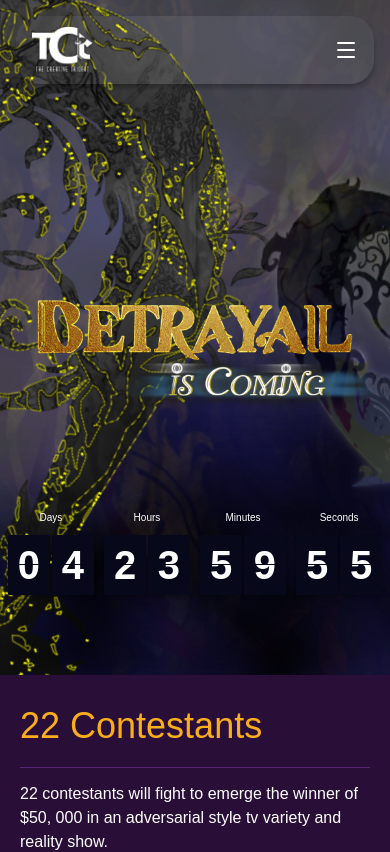
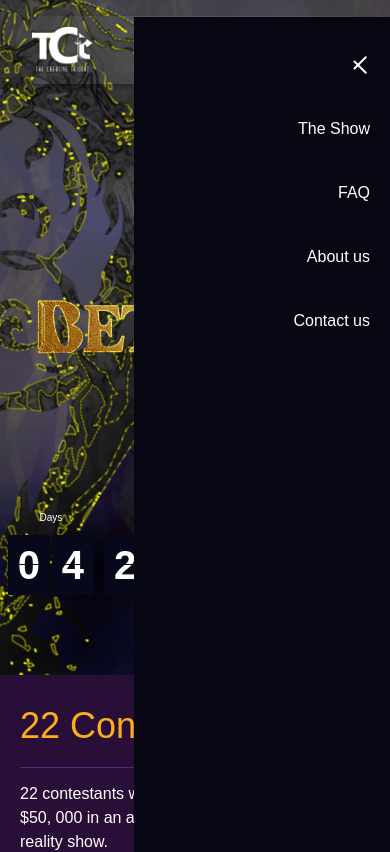
Before and after one commit to unegbuclinton/trident, a Next.js app: page / in a window 390 px wide. Shown: the top 852 px of the page. Built offline with nearby package versions, Linux system fonts and the light colour scheme.

Commit message:
update hamburger

```diff
--- a/src/components/TdIcon/svg.tsx
+++ b/src/components/TdIcon/svg.tsx
@@ -12,6 +12,36 @@ export const icons: Record<string, React.ReactNode> = {
       <rect x='3' y='18' width='18' height='2' rx='1' fill='white' />
     </svg>
   ),
+
+  cancelIcon: (
+    <svg
+      width='24'
+      height='24'
+      viewBox='0 0 24 24'
+      fill='none'
+      xmlns='http://www.w3.org/2000/svg'
+    >
+      <rect
+        x='6'
+        y='11'
+        width='18'
+        height='2'
+        rx='1'
+        transform='rotate(45 12 12)'
+        fill='white'
+      />
+      <rect
+        x='6'
+        y='11'
+        width='18'
+        height='2'
+        rx='1'
+        transform='rotate(-45 12 12)'
+        fill='white'
+      />
+    </svg>
+  ),
+
   instagramIcon: (
     <svg
       width='50'
--- a/src/components/nav/Navbar.tsx
+++ b/src/components/nav/Navbar.tsx
@@ -1,10 +1,12 @@
-import React from 'react'
+'use client'
+import React, { useState } from 'react'
 import TdIcon from '../TdIcon/TdIcon'
 import Image from 'next/image'
 import { links } from '@/lib/resueableJson'
 import Link from 'next/link'
 
 const Navbar = () => {
+  const [toggle, setToggle] = useState(true)
   return (
     <nav className='flex items-center justify-between rounded-3xl shadow-shadowLight bg-glass-bg px-4 lg:px-8 py-2.5'>
       <Image
@@ -14,7 +16,7 @@ const Navbar = () => {
         height={100}
         className='w-[66px] h-12'
       />
-      <span className='lg:hidden'>
+      <span onClick={() => setToggle((prev) => !prev)} className='lg:hidden'>
         <TdIcon iconName='hamburgerIcon' />
       </span>
       <ul className='hidden lg:flex'>
@@ -24,6 +26,29 @@ const Navbar = () => {
           </li>
         ))}
       </ul>
+
+      <div
+        className={`fixed top-[17px] right-0 h-screen w-[256px] bg-[#070613] py-9 px-5 z-10 transition-transform duration-300 ${
+          toggle ? 'translate-x-0' : 'translate-x-full'
+        }`}
+      >
+        <span
+          onClick={() => setToggle((prev) => !prev)}
+          className='flex justify-end'
+        >
+          <TdIcon iconName='cancelIcon' />
+        </span>
+        <ul className='mt-10'>
+          {links.map(({ title, url }, index) => (
+            <li
+              key={index}
+              className='text-white text-base font-medium  mb-10 text-right '
+            >
+              <Link href={url}>{title}</Link>
+            </li>
+          ))}
+        </ul>
+      </div>
     </nav>
   )
 }
```
